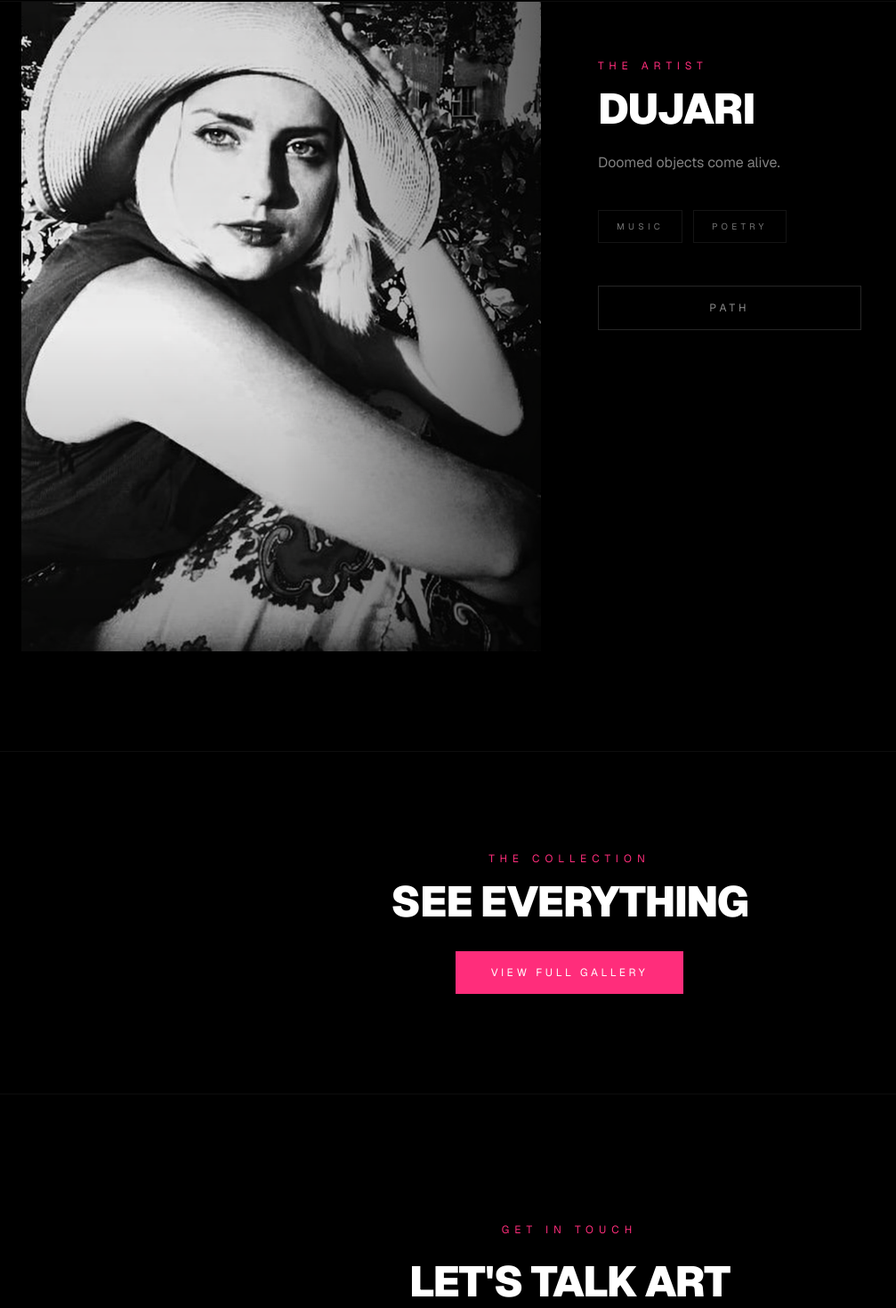
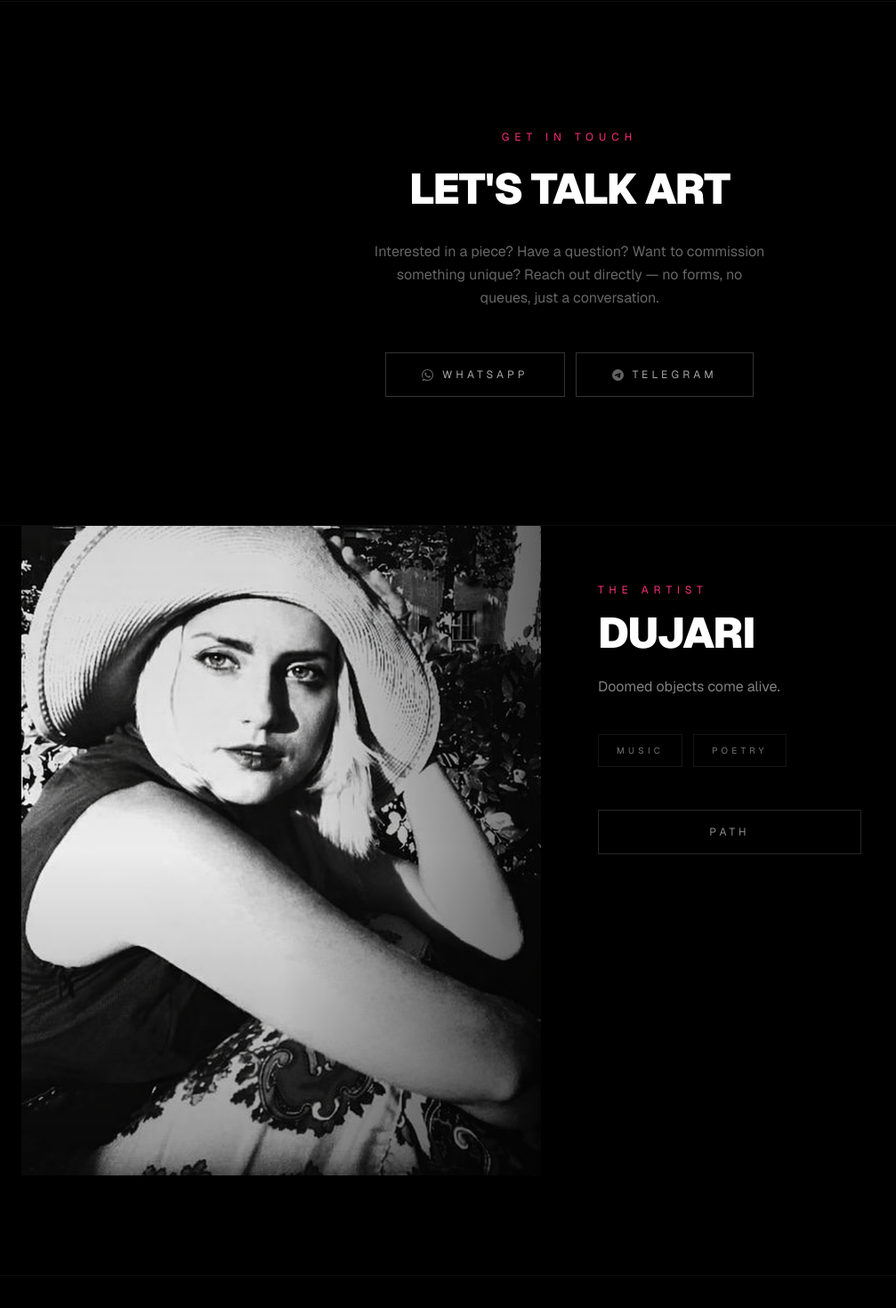
Before and after one commit to genfreemix/dujari, a Next.js app: page / in a window 1280 px wide. Shown: the part 1739-3209 px from the top of the page at 89% size, without its empty margins (0-1007 px from the left). Built offline with nearby package versions, Linux system fonts and the light colour scheme.

Commit message:
fix: move ContactCTASection directly after featured gallery block

```diff
--- a/src/app/page.tsx
+++ b/src/app/page.tsx
@@ -22,6 +22,8 @@ export default function HomePage() {
         subtitle={t("home.featured_subtitle")}
       />
 
+      <ContactCTASection />
+
       <ArtistBlock />
 
       <section className="bg-black py-20 md:py-28 border-t border-white/5">
@@ -40,8 +42,6 @@ export default function HomePage() {
           </Link>
         </div>
       </section>
-
-      <ContactCTASection />
     </>
   );
 }
```
